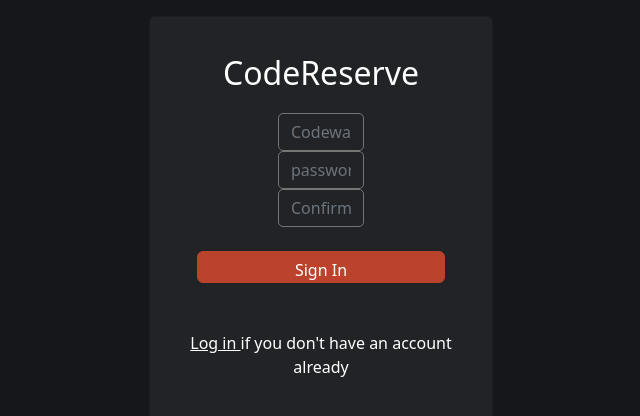
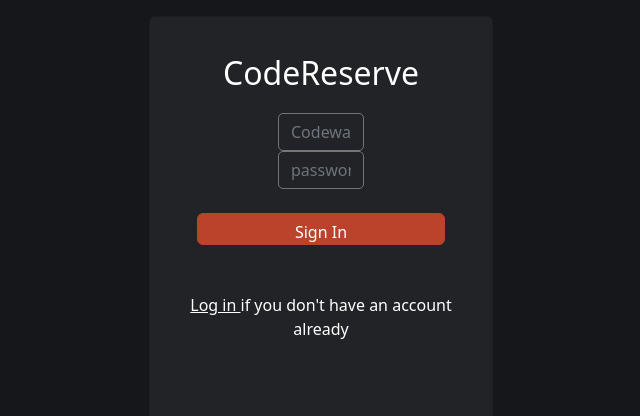
Before and after one commit to Blasterphantom/codereact, a React (Create React App) app: page / in a window 1280 px wide. Shown: the part 144-560 px from the top of the page, without its empty margins (319-959 px from the left). Built offline with nearby package versions, Linux system fonts and the light colour scheme.

Commit message:
quickpush to see

```diff
--- a/src/Components/LoginComponent/LoginComponent.js
+++ b/src/Components/LoginComponent/LoginComponent.js
@@ -60,7 +60,7 @@ export default function Login() {
                                     <ListGroup className='cusLi'>
                                         <Form.Control  className='listCuz' type="email" placeholder="Codewars Login"/>
                                         <Form.Control  className='listCuz' type="email" placeholder="password"/>
-                                        <Form.Control  className='listCuz' type="email" placeholder="Confirm Password"/>
+                                        {/* <Form.Control  className='listCuz' type="email" placeholder="Confirm Password"/> */}
                                     </ListGroup>
                                 </div>
                             </Col>
```
